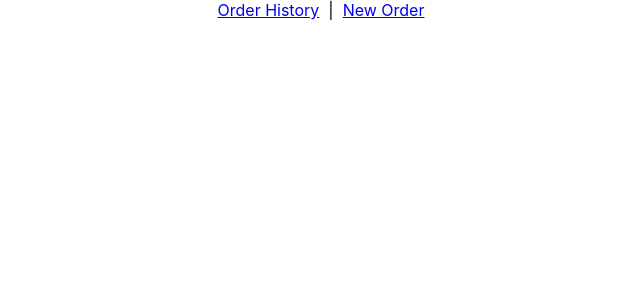
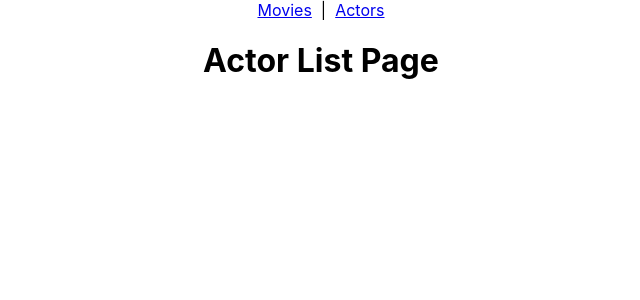
Before and after one commit to MichaelBMoss/react-movies-lab, a React (Create React App) app: page /actors in a window 1280 px wide. Shown: the top 300 px of the page, without its empty margins (319-959 px from the left). Built offline with nearby package versions, Linux system fonts and the light colour scheme.

Commit message:
basic navigation

```diff
--- a/src/components/NavBar/NavBar.jsx
+++ b/src/components/NavBar/NavBar.jsx
@@ -3,9 +3,9 @@ import { Link } from 'react-router-dom';
 export default function NavBar() {
   return (
     <nav>
-      <Link to="/orders">Order History</Link>
+      <Link to="/">Movies</Link>
       &nbsp; | &nbsp;
-      <Link to="/orders/new">New Order</Link>
+      <Link to="/actors">Actors</Link>
     </nav>
   );
 }
--- /dev/null
+++ b/src/pages/ActorListPage/ActorListPage.jsx
@@ -0,0 +1,5 @@
+export default function ActorListPage() {
+  return (
+    <h1>Actor List Page</h1>
+  );
+}
--- a/src/pages/App/App.jsx
+++ b/src/pages/App/App.jsx
@@ -1,10 +1,12 @@
 import { useState } from 'react';
 import { Routes, Route } from 'react-router-dom';
 import './App.css';
-import AuthPage from '../AuthPage/AuthPage';
-import NewOrderPage from '../NewOrderPage/NewOrderPage';
-import OrderHistoryPage from '../OrderHistoryPage/OrderHistoryPage';
+import MoviesListPage from '../MoviesListPage/MoviesListPage';
+import ActorListPage from '../ActorListPage/ActorListPage';
 import NavBar from '../../components/NavBar/NavBar';
+import LoginPage from '../LoginPage/LoginPage';
+import MovieDetailPage from '../MovieDetailPage/MovieDetailPage';
+
 
 export default function App() {
   const [user, setUser] = useState({});
@@ -15,13 +17,13 @@ export default function App() {
         <>
           <NavBar />
           <Routes>
-              {/* Route components in here */}
-              <Route path="/orders/new" element={<NewOrderPage />} />
-              <Route path="/orders" element={<OrderHistoryPage />} />
+            <Route path="/" element={<MoviesListPage />} />
+            <Route path="/actors" element={<ActorListPage />} />
+            <Route path="/movies/:movieName" element={<MovieDetailPage />} />
           </Routes>
         </>
         :
-          <AuthPage />
+        <LoginPage />
       }
     </main>
   );
--- a/src/pages/AuthPage/AuthPage.jsx
+++ /dev/null
@@ -1,5 +0,0 @@
-export default function AuthPage() {
-  return (
-    <h1>AuthPage</h1>
-  );
-}
--- /dev/null
+++ b/src/pages/LoginPage/LoginPage.jsx
@@ -0,0 +1,5 @@
+export default function LoginPage() {
+    return (
+      <h1>Login Page</h1>
+    );
+  }
--- /dev/null
+++ b/src/pages/MovieDetailPage/MovieDetailPage.jsx
@@ -0,0 +1,5 @@
+export default function MovieListPage() {
+    return (
+        <h1>Movie Detail Page</h1>
+    );
+  }
--- /dev/null
+++ b/src/pages/MoviesListPage/MoviesListPage.jsx
@@ -0,0 +1,5 @@
+export default function MovieListPage() {
+  return (
+      <h1>Movie List Page</h1>
+  );
+}
--- a/src/pages/NewOrderPage/NewOrderPage.jsx
+++ /dev/null
@@ -1,5 +0,0 @@
-export default function NewOrderPage() {
-  return (
-    <h1>NewOrderPage</h1>
-  );
-}
--- a/src/pages/OrderHistoryPage/OrderHistoryPage.jsx
+++ /dev/null
@@ -1,5 +0,0 @@
-export default function OrderHistoryPage() {
-  return (
-    <h1>OrderHistoryPage</h1>
-  );
-}
```
Lines whose indentation alone changed are shown as unchanged.
